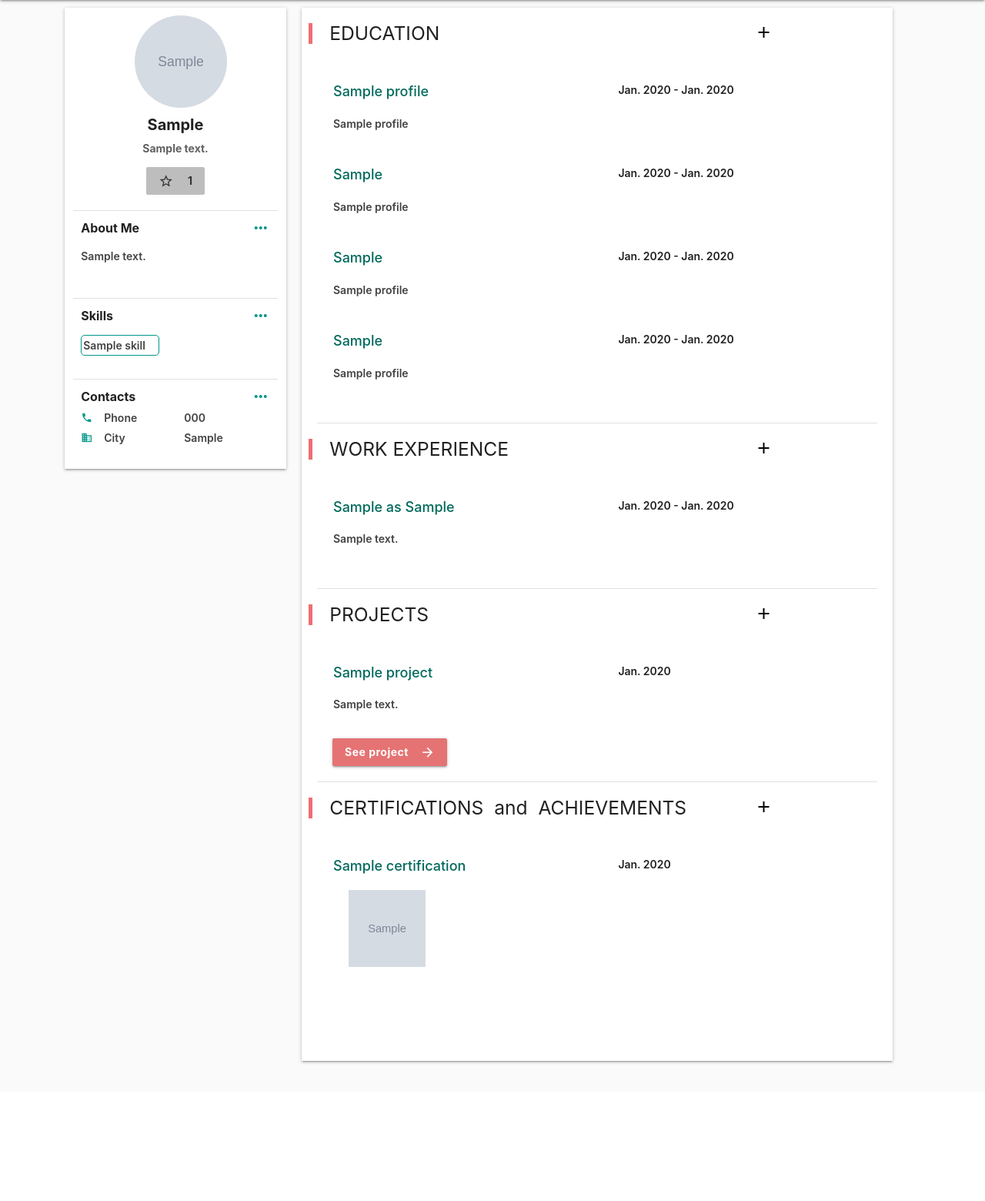
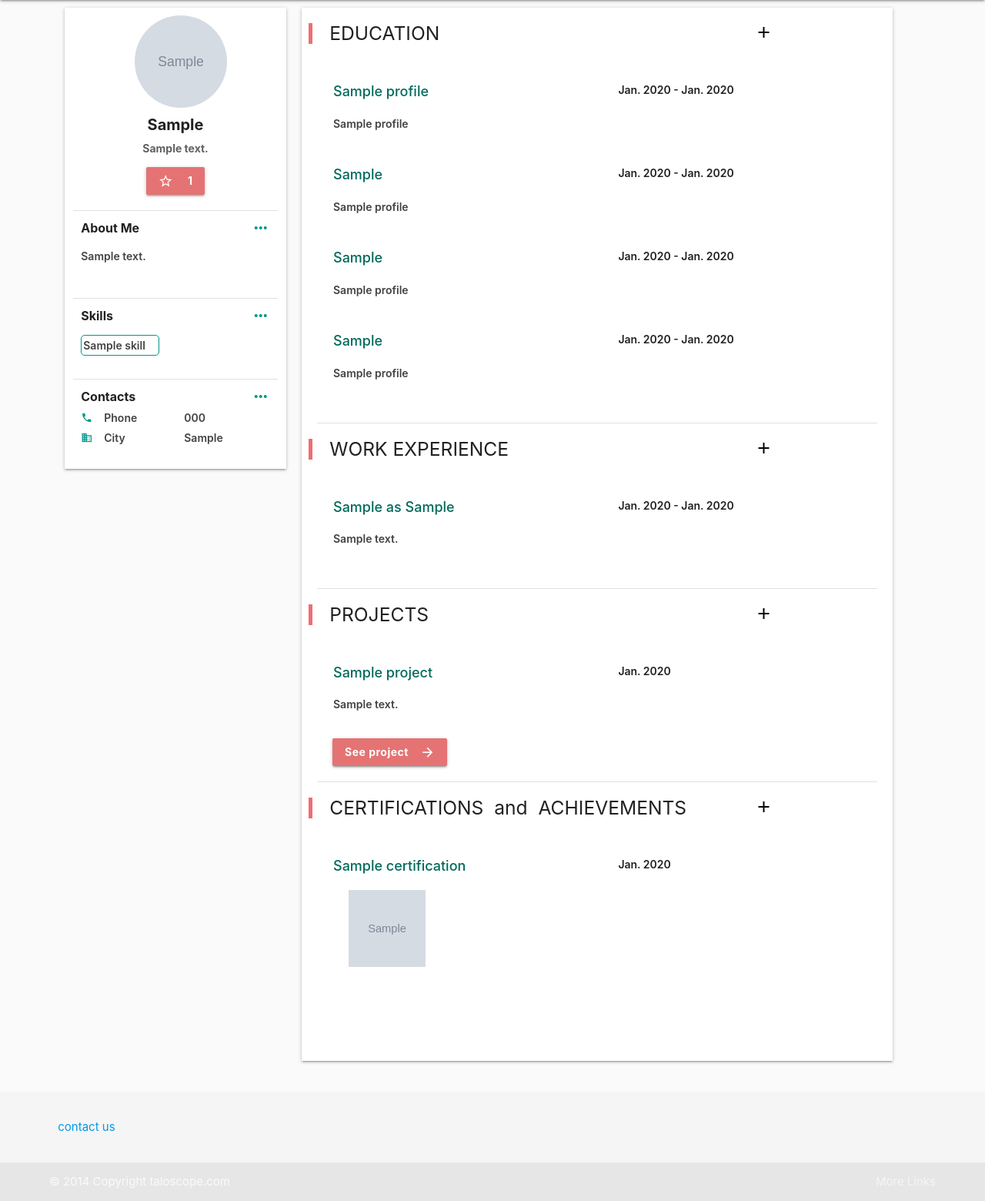
Before and after one commit to DeepakSingh9/taloscope-new, a Django app: a page that uses resume/templates/resume/resume.html in a window 1280 px wide. Shown: the part 100-1660 px from the top of the page at 77% size. Before the commit the page ends 1482 px from the top, so only its background shows below. Run offline with Django 3.2, Linux system fonts and the light colour scheme; a user stored in the database is signed in; tables that the repository leaves empty hold one stand-in row (values such as "Sample post"); grey boxes marked "Sample" are stand-in pictures; some libraries are stand-ins or nearby versions.

Commit message:
'contactus'

```diff
--- a/dashboard/templates/dashboard/base.html
+++ b/dashboard/templates/dashboard/base.html
@@ -54,7 +54,6 @@
                   <a href="{% url 'logout' %}"><i class="material-icons white-text ">exit_to_app</i>
               </a>
               </li>
-
           </ul>
         </div>
 
@@ -67,4 +66,20 @@
 <script>
 </script>
 </body>
+<footer class="page-footer grey lighten-4 black-text">
+          <div class="container">
+            <div class="row">
+              <div class="col l6 s12">
+                  <p><a href="{% url 'contact' %}">contact us</a></p>
+              </div>
+
+            </div>
+          </div>
+          <div class="footer-copyright">
+            <div class="container">
+            © 2014 Copyright taloscope.com
+            <a class="grey-text text-lighten-4 right" href="#!">More Links</a>
+            </div>
+          </div>
+        </footer>
 </html>
--- a/dashboard/templates/dashboard/home.html
+++ b/dashboard/templates/dashboard/home.html
@@ -43,7 +43,7 @@
                             <div class="" style="">
                     <p class="name" style="">{{user.first_name}}</p>
                     <p class="grey-text text-darken-2 who_are" style="">{{user.profile.description}}</p>
-                                <span class="btn-flat grey lighten-1"><i class="material-icons left">star_border</i>&nbsp;{{user.profile.followed_by.count}}</span>
+                                <span class="btn red lighten-2"><i class="material-icons left">star_border</i>&nbsp;{{user.profile.followed_by.count}}</span>
                                 </div>
                             </div>
                         </div>
--- a/dashboard/templates/dashboard/profile.html
+++ b/dashboard/templates/dashboard/profile.html
@@ -41,9 +41,9 @@
                     <p class="name" style="">{{user.first_name}}</p>
                     <p class="grey-text text-darken-2 who_are" style="">{{user.profile.description}}</p>
                                 {% if viewer not in profile.followed_by.all %}
-                                <p style=""><a href="{% url 'follow' username=user.username %}" class="btn-flat waves-effect waves-yellow grey lighten-1"><i class="large left material-icons ">star_border</i>&nbsp;{{user.profile.followed_by.count}}</a></p>
+                                <p style=""><a href="{% url 'follow' username=user.username %}" class="btn  red lighten-2"><i class="large left material-icons ">star_border</i>&nbsp;{{user.profile.followed_by.count}}</a></p>
                                 {% else %}
-                                <p style="margin-top:-10px !important;"><a href="{% url 'unfollow' username=user.username%}" class="btn-flat waves-effect waves-yellow grey lighten-1"><i class="large left material-icons yellow-text text-accent-2">star</i>&nbsp;{{user.profile.followed_by.count}}</a></p>
+                                <p style="margin-top:-10px !important;"><a href="{% url 'unfollow' username=user.username%}" class="btn  red lighten-2"><i class="large left material-icons yellow-text text-accent-2">star</i>&nbsp;{{user.profile.followed_by.count}}</a></p>
                                 {% endif %}
                                 </div>
                             </div>
--- a/resume/templates/resume/profileresume.html
+++ b/resume/templates/resume/profileresume.html
@@ -39,9 +39,9 @@
                     <p class="name" style="">{{user.first_name}}</p>
                     <p class="grey-text text-darken-2 who_are" style="">{{user.profile.description}}</p>
                                 {% if viewer not in profile.followed_by.all %}
-                                <p style=""><a href="{% url 'follow' username=user.username %}" class="btn-flat waves-effect waves-yellow grey lighten-1"><i class="large left material-icons ">star_border</i>&nbsp;{{user.profile.followed_by.count}}</a></p>
+                                <p style=""><a href="{% url 'follow' username=user.username %}" class="btn red lighten-2"><i class="large left material-icons ">star_border</i>&nbsp;{{user.profile.followed_by.count}}</a></p>
                                 {% else %}
-                                <p style="margin-top:-10px !important;"><a href="{% url 'unfollow' username=user.username%}" class="btn-flat waves-effect waves-yellow grey lighten-1"><i class="large left material-icons yellow-text text-accent-2">star</i>&nbsp;{{user.profile.followed_by.count}}</a></p>
+                                <p style="margin-top:-10px !important;"><a href="{% url 'unfollow' username=user.username%}" class="btn  red lighten-2"><i class="large left material-icons yellow-text text-accent-2">star</i>&nbsp;{{user.profile.followed_by.count}}</a></p>
                                 {% endif %}
                                 </div>
                             </div>
@@ -250,7 +250,7 @@
                         </div>
                         <div class="col s3 outer-column" style="">
                                 {% if each.link %}
-                                <a class="btn waves-effect red lighten-2" href="{{each.link}}"><i class="material-icons right">arrow_forward</i>See project</a>
+                                <a class="btn  red lighten-2" href="{{each.link}}"><i class="material-icons right">arrow_forward</i>See project</a>
                                 {% endif %}
                         </div>
                         {% endfor %}
--- a/resume/templates/resume/resume.html
+++ b/resume/templates/resume/resume.html
@@ -43,7 +43,7 @@
                             <div class="" style="">
                     <p class="name" style="">{{user.first_name}}</p>
                     <p class="grey-text text-darken-2 who_are" style="">{{user.profile.description}}</p>
-                                <span class="btn-flat grey lighten-1"><i class="material-icons left">star_border</i>&nbsp;{{user.profile.followed_by.count}}</span>
+                                <span class="btn red lighten-2"><i class="material-icons left">star_border</i>&nbsp;{{user.profile.followed_by.count}}</span>
                                 </div>
                             </div>
                         </div>
@@ -289,7 +289,7 @@ edit about me</a></li>
                         </div>
                         <div class="col s3 outer-column" style="">
                                 {% if each.link %}
-                                <a class="btn waves-effect red lighten-2" href="{{each.link}}"><i class="material-icons right">arrow_forward</i>See project</a>
+                                <a class="btn red lighten-2" href="{{each.link}}"><i class="material-icons right">arrow_forward</i>See project</a>
                                 {% endif %}
                         </div>
                         {% endfor %}
--- a/signup/urls.py
+++ b/signup/urls.py
@@ -12,5 +12,6 @@ urlpatterns=[
             url(r'^reset/(?P<uidb64>[0-9A-Za-z_\-]+)/(?P<token>[0-9A-Za-z]{1,13}-[0-9A-Za-z]{1,20})/$',
     auth_views.password_reset_confirm,{'template_name': 'registration/PasswordFiles/password_reset_confirm.html'},name='password_reset_confirm'),
            url(r'^reset/done/$', auth_views.password_reset_complete,{'template_name': 'registration/PasswordFiles/password_reset_complete.html'},name='password_reset_complete'),
+    url(r'^contact/$',views.contact,name='contact')
 
 ]
```
Also changed, not shown: mysite/settings.py (+7 -5 lines), signup/forms.py (+8 -0 lines), signup/models.py (+9 -0 lines), signup/templates/contact.html (added, +16 -0 lines), signup/views.py (+28 -1 lines), signup/migrations/0001_initial.py (added).
